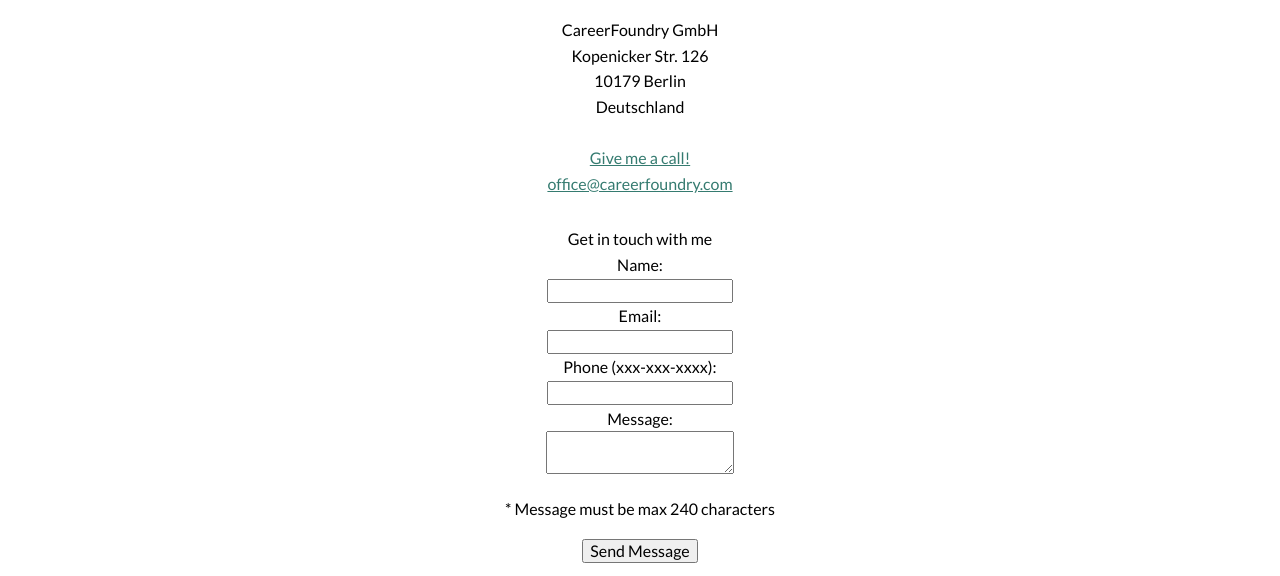
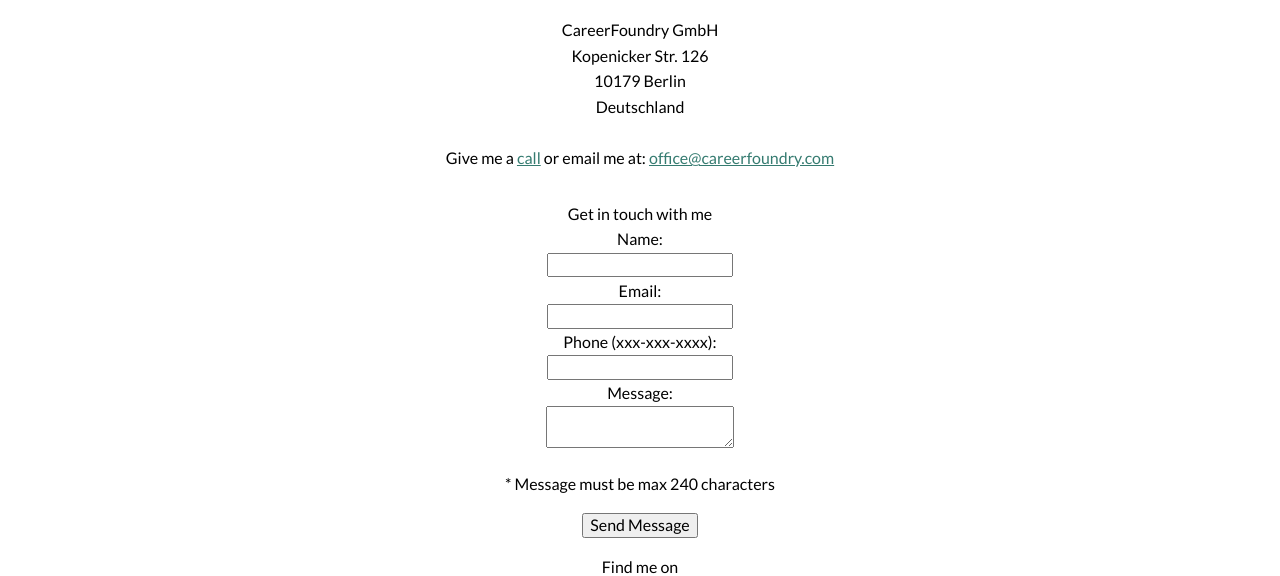
Before and after one commit to JosephHo7/JosephHo7.github.io, a plain HTML site: page contact.html in a window 1280 px wide. Shown: the part 182-758 px from the top of the page. Drawn offline with nearby package versions, Linux system fonts and the light colour scheme.

Commit message:
Update contact info

```diff
--- a/contact.html
+++ b/contact.html
@@ -46,7 +46,9 @@
             10179 Berlin <br>
             Deutschland <br>
             <br>
-            <a href="tel:+493048492016" class="">Give me a call!</a><br>
+            Give me a
+            <a href="tel:+493048492016" class=""> call</a>
+            or email me at:
             <a href="mailto:office@careerfoundry.com">office@careerfoundry.com</a>
        </div>
 
```
